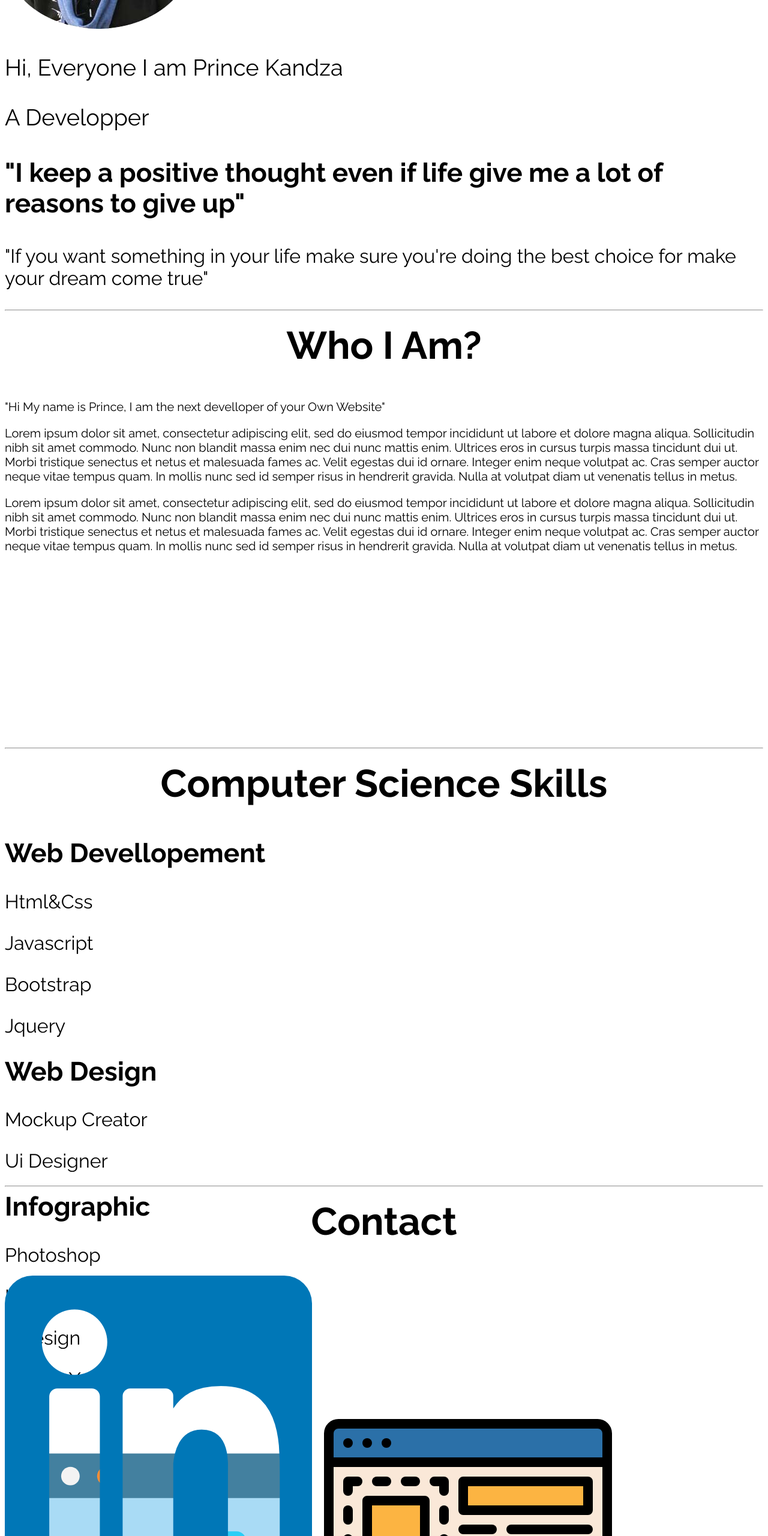
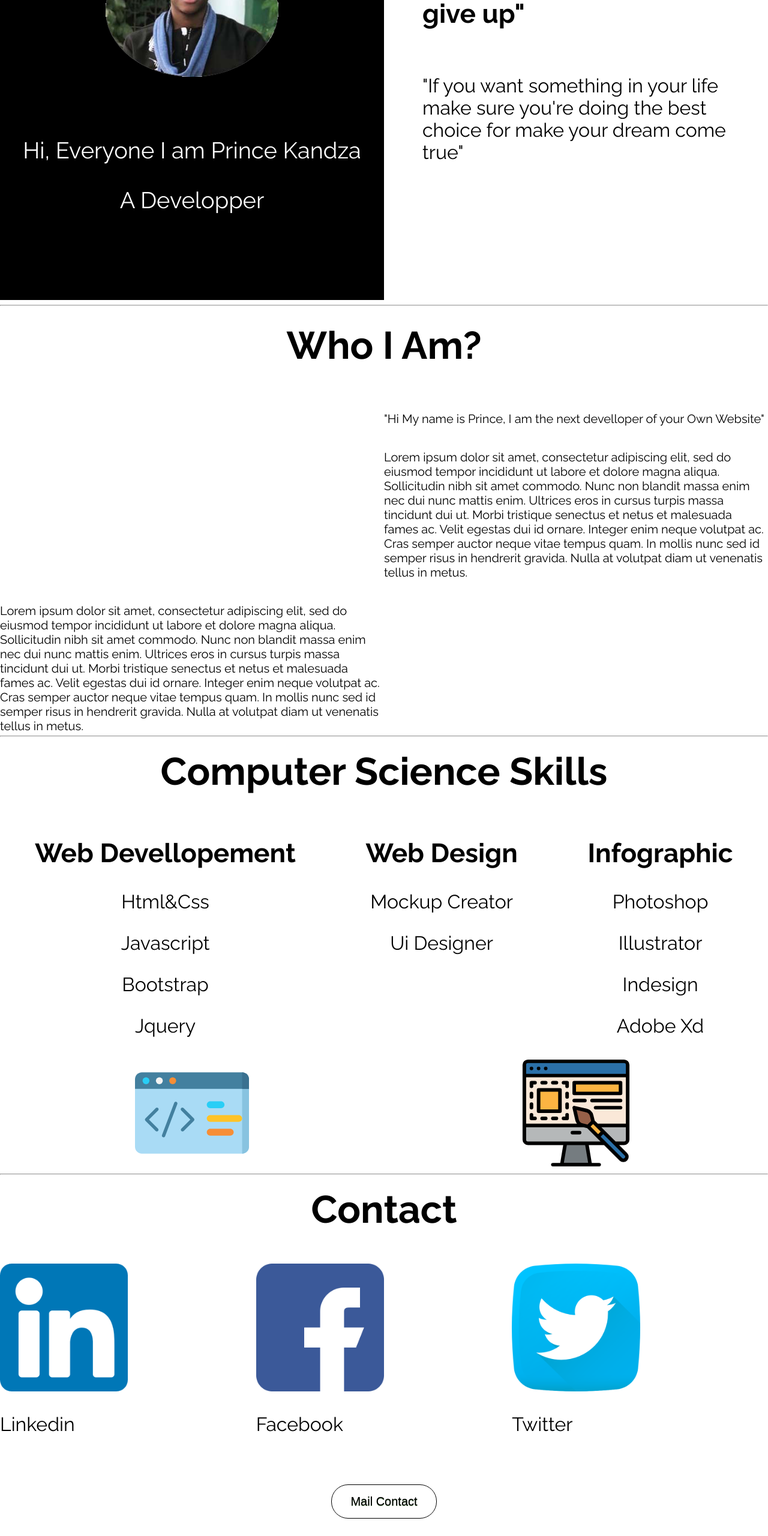
Before and after one commit to costany93/Personnal-Site-with-CSS, a plain HTML site: page index.html in a window 1280 px wide. Shown: the part 200-2760 px from the top of the page at 60% size. Drawn offline with Linux system fonts and the light colour scheme.

Commit message:
Site finished but just for desktop not for mobile or tablette

```diff
--- a/css/style.css
+++ b/css/style.css
@@ -4,7 +4,7 @@
 
 /*Single balise*/
 body{
-
+	margin: 0;
 }
 h1{
 	margin-top: 20px;
@@ -46,3 +46,117 @@ h1{
 
 
 /*Section one*/
+.section-presentation{
+	display: flex;
+	flex-wrap: wrap;
+}
+.section-presentation-left{
+	width: 50%;
+	height: 100%;
+	background-color: black;
+	color: white;
+	display: flex;
+	flex-direction: column;
+	justify-content: center;
+	align-items: center;
+}
+.section-presentation-left p:nth-child(2){
+	margin: 100px 0 0 0;
+}
+.section-presentation-left img{
+	width: 45%;
+}
+.section-presentation-right{
+	width: 50%;
+	background-color: white;
+	height: 100%;
+	color: black;
+	display: flex;
+	flex-direction: column;
+	align-items: center;
+}
+.section-presentation-right p{
+	width: 80%;
+}
+
+
+/*Section Story*/
+
+.section-story{
+	display: flex;
+	flex-direction: column;
+}
+.section-story p{
+	width: 50%;
+	align-self: flex-end;
+}
+.section-story p:nth-child(4){
+	align-self: flex-start;
+}
+
+/*Section skills*/
+.section-skills-form-container{
+	display: flex;
+	justify-content: space-around;
+	text-align: center;
+}
+.section-skills-icon{
+	display: flex;
+	justify-content: space-around;
+}
+.section-skills-icon img{
+	width: 190px;
+	height: 190px;
+}
+
+/*Section contact*/
+.section-contact-icon{
+	width: 450px;
+
+}
+.contact-img{
+	width: 50%;
+}
+.section-contact-icon-container{
+	display: flex;
+	flex-direction: row;
+	justify-content: flex-end;
+}
+.myButton {
+	background-color:transparent;
+	border-radius:28px;
+	border:1px solid #000000;
+	display:inline-block;
+	cursor:pointer;
+	color:#000000;
+	font-family:Arial;
+	font-size:20px;
+	padding:16px 31px;
+	text-decoration:none;
+	text-shadow:0px 1px 0px #456b3f;
+	margin-top: 50px;
+}
+.myButton:hover {
+	background-color:black;
+	color: white;
+}
+.myButton:active {
+	position:relative;
+	top:1px;
+}
+.button-container{
+	display: flex;
+	justify-content: center;
+}
+
+/*Footer*/
+footer{
+	text-align: center;
+	color: white;
+	background-color: black;
+	margin: 0;
+}
+footer p{
+	margin-top: 0;
+	margin-bottom: 0;
+}
--- a/index.html
+++ b/index.html
@@ -120,13 +120,15 @@
 					<p class="paragraph-32">Twitter</p>
 				</div>
 			</div>
-
+			<div class="button-container">
+				<a href="mailto:kandzaprince@gmail.com" class="myButton">Mail Contact</a>
+			</div>
 		</section>
 		<hr/>
 		<!-- Footer -->
-		<section>
+		<footer>
 			<p class="paragraph-38">kandzaprince@gmail.com</p>
 			<p class="paragraph-38">Copyright@2020 By Prince Kandza</p>
-		</section>
+		</footer>
 	</body>
 </html>
```
